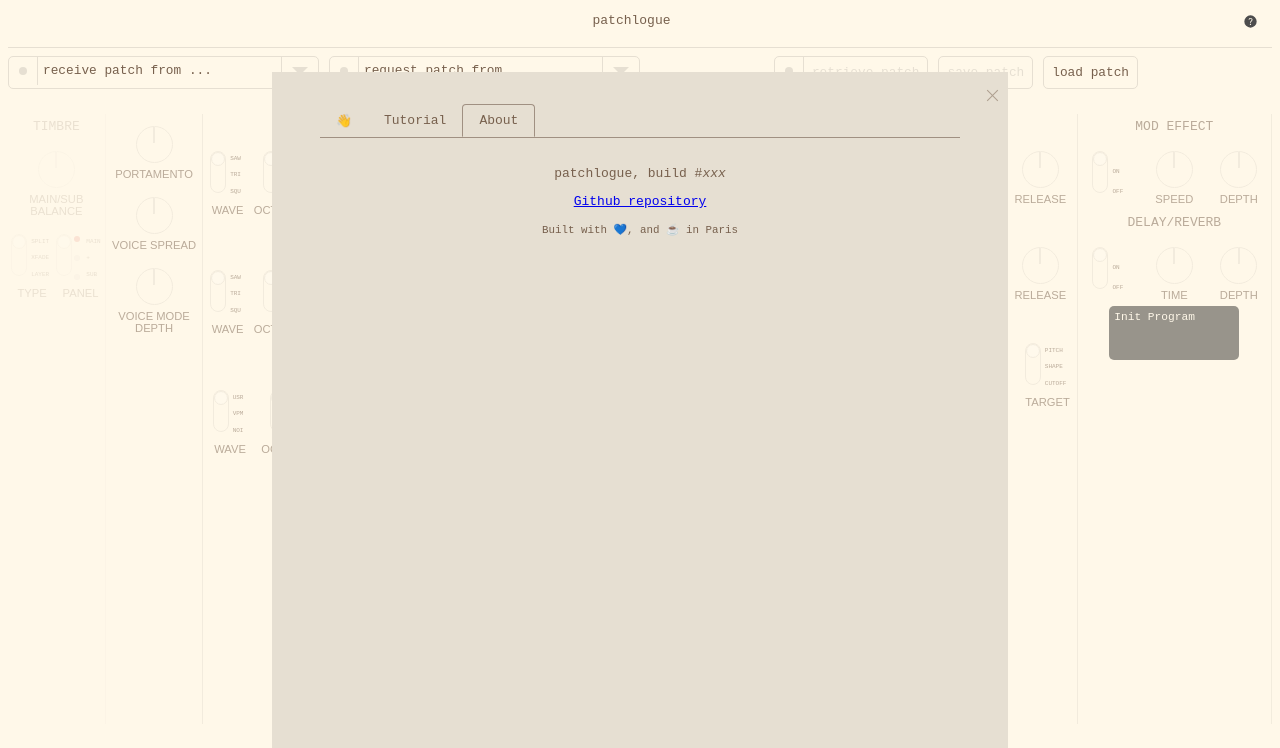
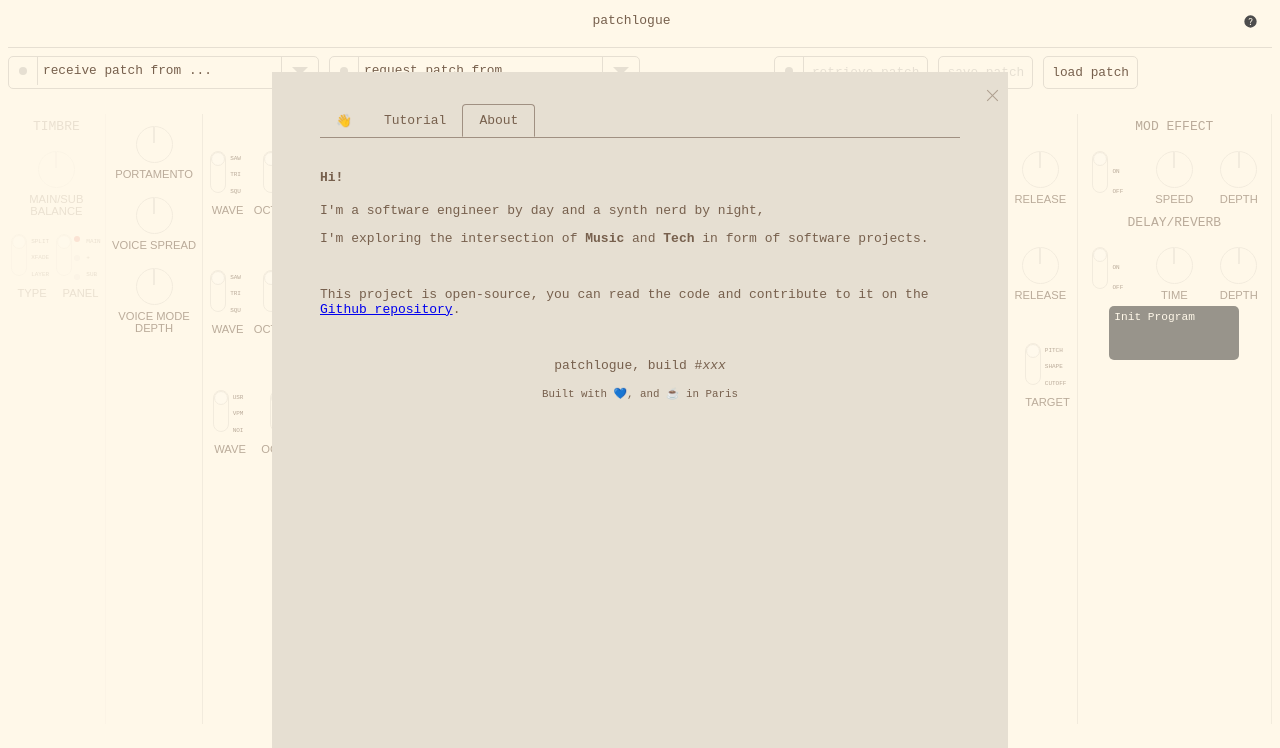
Before and after one commit to anthonyray/patchlogue, a website built with webpack: page www/index.html in a window 1280 px wide. Both pictures are taken after a click on the element "About". Shown: the top 748 px of the page. Built offline with nearby package versions, Linux system fonts and the light colour scheme.

Commit message:
modifications made to the about section

```diff
--- a/www/index.html
+++ b/www/index.html
@@ -119,15 +119,20 @@
         <div
           id="about_tab"
           class="tab_content"
-          style="display: none; text-align: center"
+          style="display: none;"
         >
-          <p><span class="brand">patchlogue</span>, build #<i>xxx</i></p>
-          <p>
-            <a href="https://github.com/anthonyray/patchlogue"
+          <h4>Hi!</h4>
+	  <p>I'm a software engineer by day and a synth nerd by night,</p>
+	  <p>I'm exploring the intersection of <b>Music</b> and <b>Tech</b> in form of software projects.</p>
+          <br>
+	  <p>This project is open-source, you can read the code and contribute to it on the <a href="https://github.com/anthonyray/patchlogue"
               >Github repository</a
-            >
+            >.
           </p>
-          <p><small>Built with 💙, and ☕️ in Paris</small></p>
+          <br>
+<p></p>
+          <p style="text-align:center"><span class="brand">patchlogue</span>, build #<i>xxx</i></p>
+          <p style="text-align:center"><small>Built with 💙, and ☕️ in Paris</small></p>
         </div>
       </div>
     </div>
```
